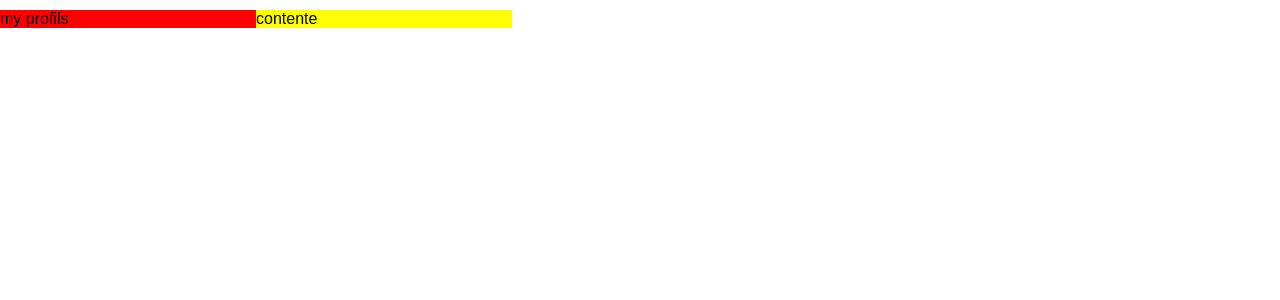
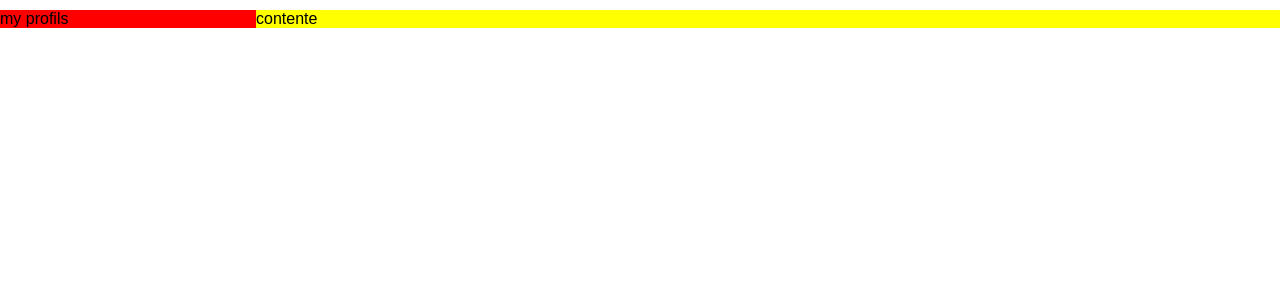
Before and after one commit to CoderLee2014/CoderLee2014, a PHP site: page / in a window 1280 px wide. Shown: the part 129-429 px from the top of the page. Run offline with PHP 8.4, Linux system fonts and the light colour scheme.

Commit message:
Update stylesheets.css

```diff
--- a/stylesheets/stylesheets.css
+++ b/stylesheets/stylesheets.css
@@ -6,7 +6,7 @@
   background:red
 }
 #contents{
-  width:20%;
+  width:80%;
   height:auto;
   float:left;
   display:inline;
```
